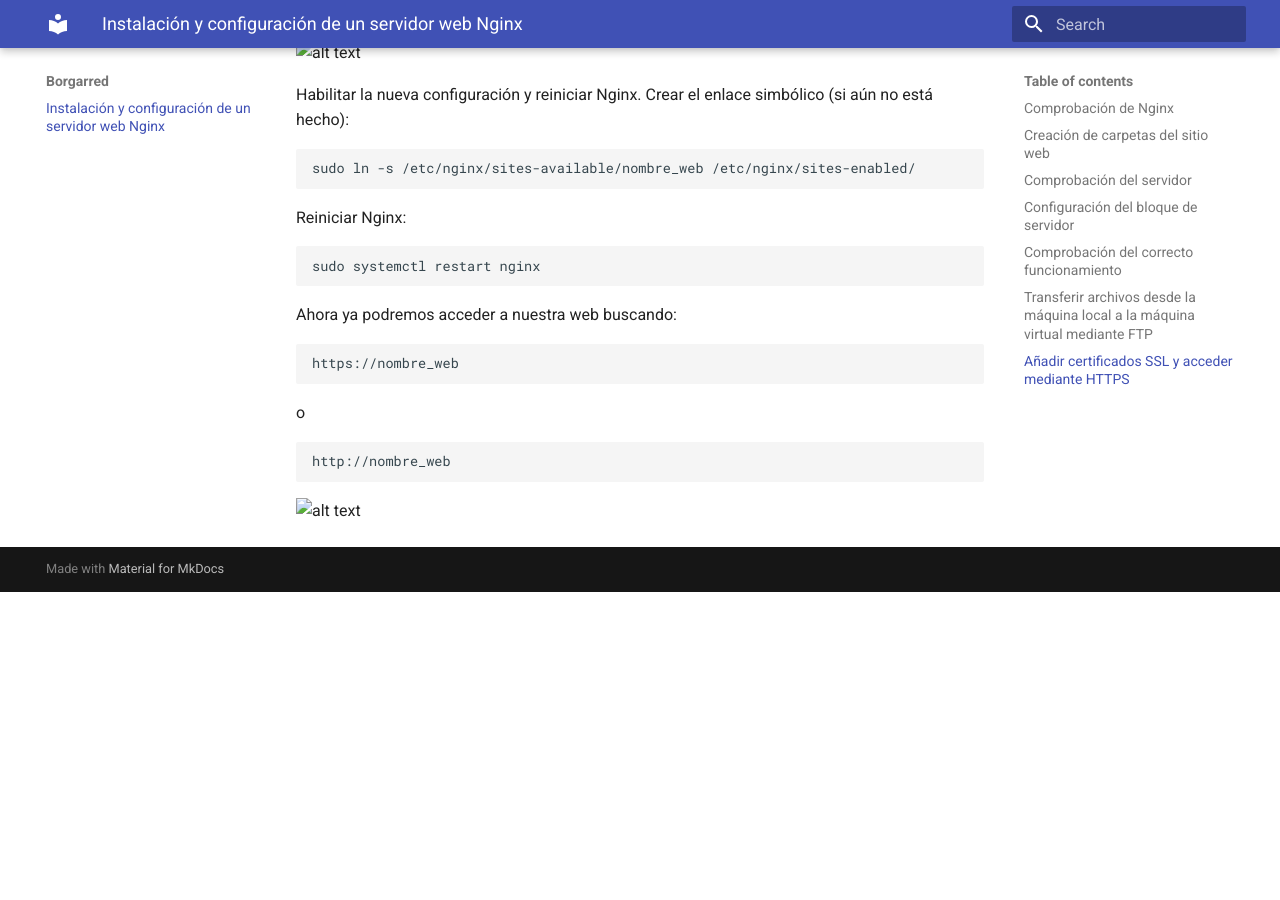
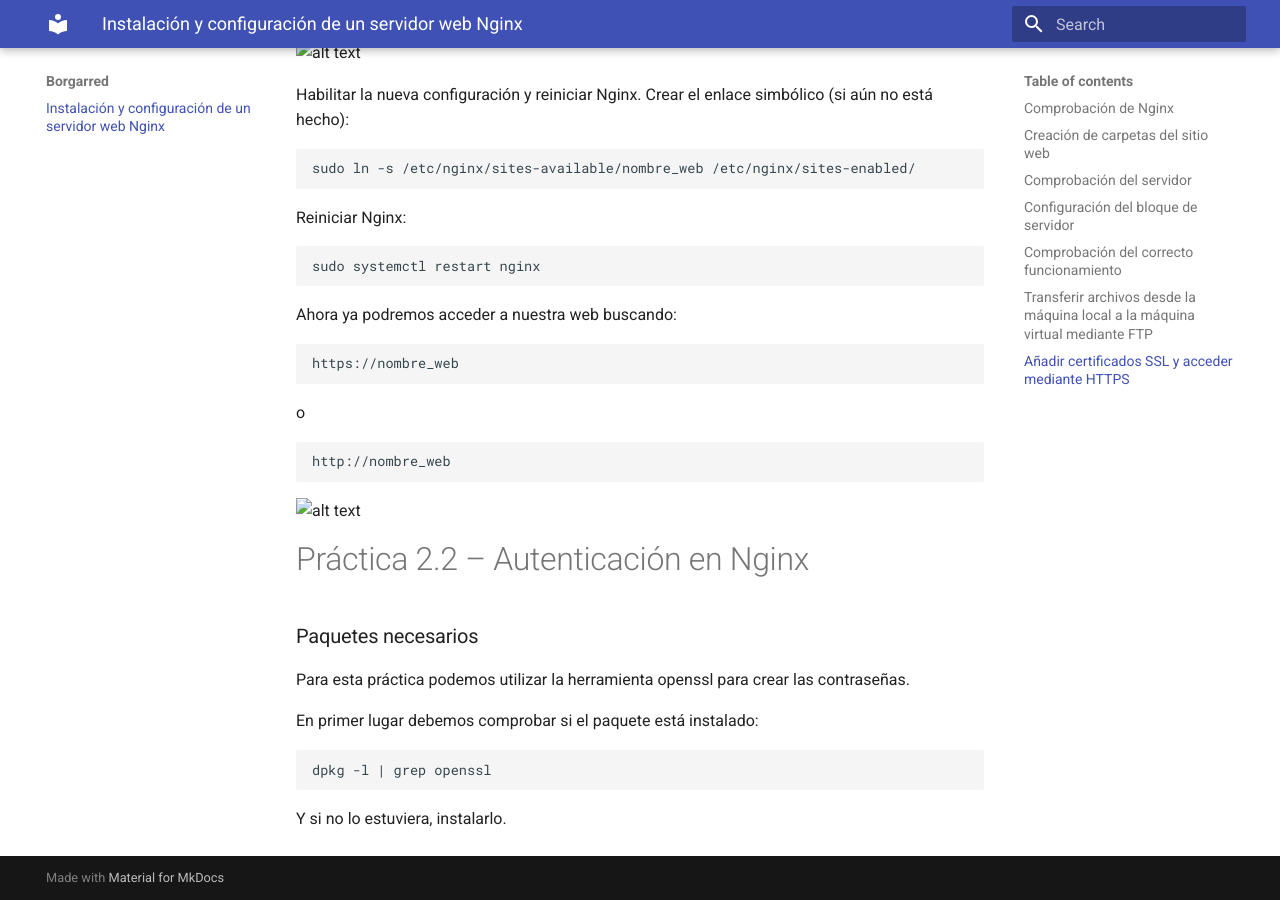
Before and after one commit to Borgarred/borgarred.github.io, an MkDocs documentation site: the page built from docs/index.md, in a window 1280 px wide and 900 px high, scrolled down 5366 px. Built offline with MkDocs 1.6.1 and Material for MkDocs 9.7.7, drawn with Linux system fonts in a browser that asks for light colours; before the commit the page ends 5958 px from its top, so only the background shows below that.

Commit message:
Practica 2.2

````diff
--- a/docs/index.md
+++ b/docs/index.md
@@ -283,3 +283,17 @@
 ```
 
 ![alt text](/docs/assets/images/image-20.png)
+
+# Práctica 2.2 – Autenticación en Nginx
+
+### Paquetes necesarios
+
+Para esta práctica podemos utilizar la herramienta openssl para crear las contraseñas.
+
+En primer lugar debemos comprobar si el paquete está instalado:
+
+```
+dpkg -l | grep openssl
+```
+
+Y si no lo estuviera, instalarlo.
````
